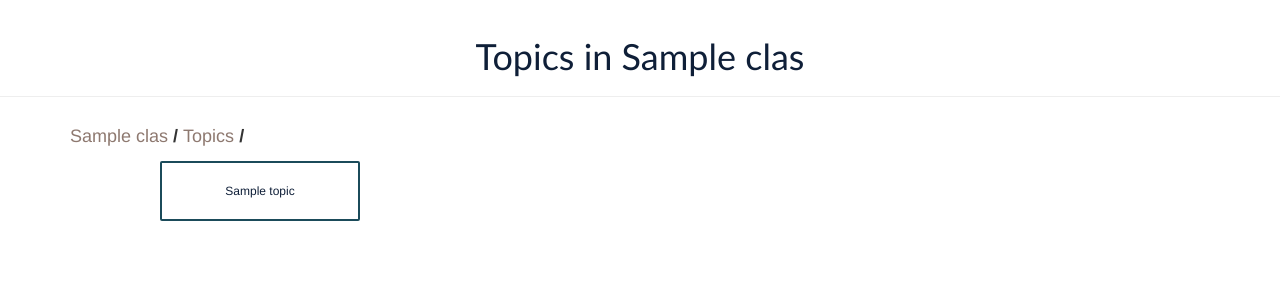
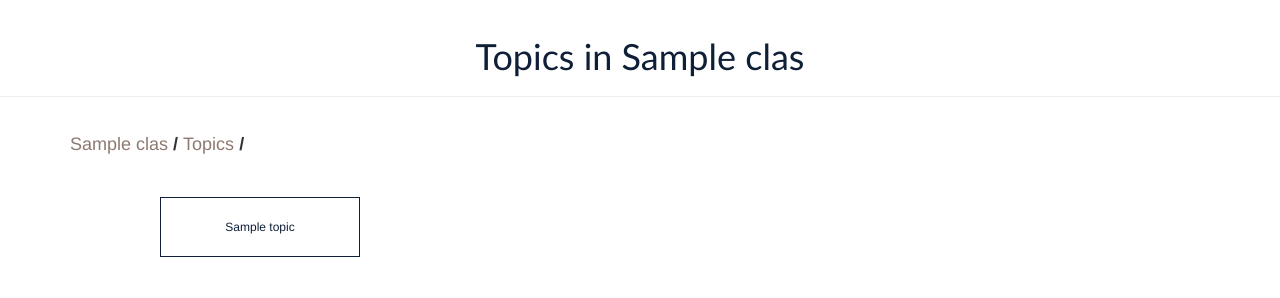
Before and after one commit to bhairavmehta95/Project-Chronicle, a Django app: page /1/ in a window 1280 px wide. Shown: the part 63-361 px from the top of the page. Run offline with Django 3.2, Linux system fonts and the light colour scheme; a user stored in the database is signed in; tables that the repository leaves empty hold one stand-in row (values such as "Sample post"); some libraries are stand-ins or nearby versions.

Commit message:
styling consistency in topic and question pages

```diff
--- a/speech/static/css/topic.css
+++ b/speech/static/css/topic.css
@@ -12,18 +12,17 @@ h1{
   color: #f55449;
 }
 
+.container {
+    margin-top: 2em;
+}
+
 .button {
   display: inline-block;
-  border-radius: 2px;
   background-color: #ffffff;
-  border: 2px solid #1b4b5a;
+  border: 1px solid #0f1f38;
   color: #0f1f38;
   text-align: center;
   font-size: 12px;
-  right-padding: 40px;
-  left-padding: 40px;
-  top-padding: 30px;
-  bottom-padding: 30px;
   width: 200px;
   height: 60px;
   cursor: pointer;
@@ -34,24 +33,24 @@ h1{
   cursor: pointer;
   display: inline-block;
   position: relative;
+  padding:.5em;
 }
 
-.button span:after {
+/*.button span:after {
   content: '»';
   position: absolute;
   opacity: 0;
   top: 0%;
   right: -20px;
   transition: all .50s ease;
-}
+}*/
 
-.button:hover span {
+/*.button:hover span {
   padding-right: 10px;
-}
+}*/
 
 .button:hover {
   background-color: #f55459;
-  border-color: white;
   color: #ffffff;
 }
 
--- a/speech/templates/questions.html
+++ b/speech/templates/questions.html
@@ -37,10 +37,6 @@
 	</div>
 
 	<div class = "container">
-		<div class = "row"> </div>
-	</div>
-
-	<div class = "container">
 	{% for q in questions %}
 
 			{% if forloop.counter0|divisibleby:3 %}
--- a/speech/templates/topics.html
+++ b/speech/templates/topics.html
@@ -36,10 +36,6 @@
 	</div>
 
 	<div class = "container">
-		<div class = "row"> </div>
-	</div>
-
-	<div class = "container">
 	{% for topic in topics %}
 
 		<div class = "col-md-4">
```
Also changed, not shown: speech/static/css/question.css (+10 -11 lines).
